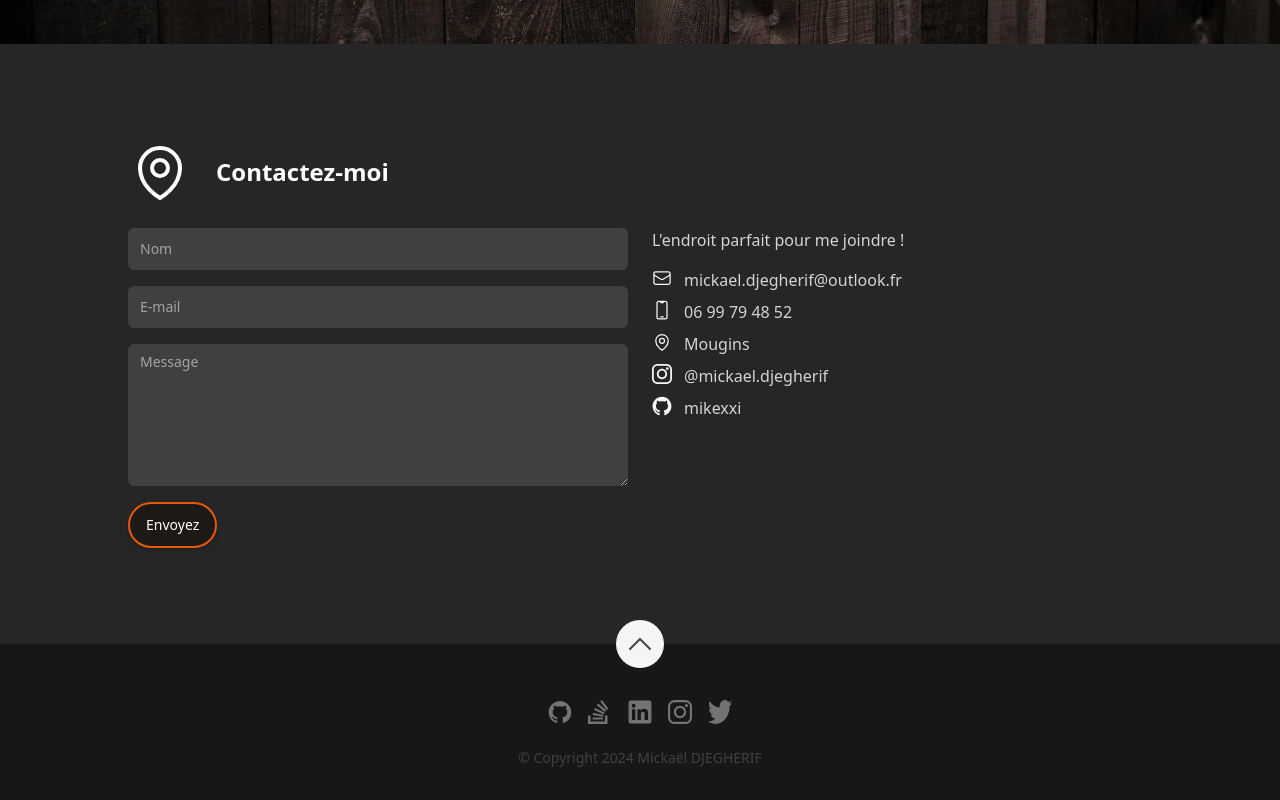
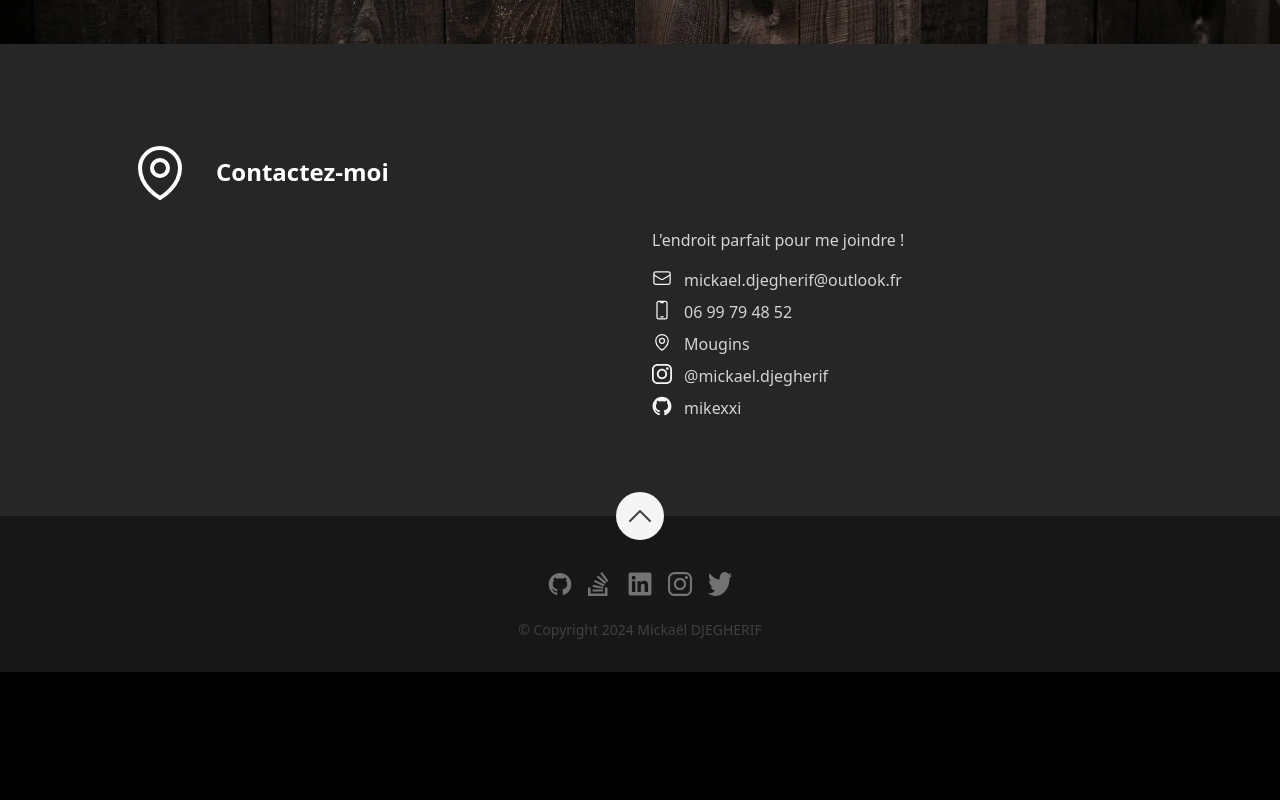
Before and after one commit to MikeXXI/portfolio, a Next.js app: page / in a window 1280 px wide. Shown: the part 2239-3039 px from the top of the page. After the commit the page ends 2911 px from the top, so only its background shows below. Built offline with nearby package versions, Linux system fonts and the light colour scheme.

Commit message:
modif test no contact form

```diff
--- a/src/components/Sections/Contact/index.tsx
+++ b/src/components/Sections/Contact/index.tsx
@@ -10,7 +10,6 @@ import InstagramIcon from '../../Icon/InstagramIcon';
 import LinkedInIcon from '../../Icon/LinkedInIcon';
 import TwitterIcon from '../../Icon/TwitterIcon';
 import Section from '../../Layout/Section';
-import ContactForm from './ContactForm';
 
 const ContactValueMap: Record<ContactType, ContactValue> = {
   [ContactType.Email]: {Icon: EnvelopeIcon, srLabel: 'Email'},
@@ -34,7 +33,6 @@ const Contact: FC = memo(() => {
         </div>
         <div className="grid grid-cols-1 gap-6 md:grid-cols-2">
           <div className="order-2 col-span-1 md:order-1 ">
-            <ContactForm />
           </div>
           <div className="order-1 col-span-1 flex flex-col gap-y-4 md:order-2">
             <p className="prose leading-6 text-neutral-300">{description}</p>
--- a/src/data/data.tsx
+++ b/src/data/data.tsx
@@ -77,12 +77,14 @@ export const heroData: Hero = {
         le cursus de Master 2 Informatique <strong className="text-stone-100">Expert en développement logiciel, mobiel et IoT</strong>.
         Après une expérience de développeur informatique, j'ai constaté mes lacunes et mon envie de développer ce coté managérial. J'ai donc choisi de reprendre l'alternance.
         Toujours à la recherche de nouvelles technologies et de nouveaux projets pour nourrir ma soif de savoir.
-          J'aime particulièrement travailler sur des projets <strong className="text-stone-100">complexes</strong> et me challenger pour sans cesse me <strong className="text-stone-100">dépasser</strong> et me <strong className="text-stone-100">perfectionner</strong>.
+          J'aime particulièrement travailler sur des projets <strong className="text-stone-100">complexes</strong> et me challenger pour sans cesse me
+          <strong className="text-stone-100">dépasser</strong> et me <strong className="text-stone-100">perfectionner</strong>.
       </p>
       <p className="prose-sm text-stone-200 sm:prose-base lg:prose-lg">
           En dehors de l'informatique, je suis également un grand sportif et un passionné <strong className="text-stone-100">d'arts martiaux</strong>.
           Je passe une grande partie de mon temps libre à pratiquer diverses activités sportives.
-          Je considère que la pratique sportive est essentielle pour maintenir un équilibre entre le <strong className="text-stone-100">corps</strong> et <strong className="text-stone-100">l'esprit</strong>, ce qui me permet de rester concentré et motivé dans mes projets.
+          Je considère que la pratique sportive est essentielle pour maintenir un équilibre entre le <strong className="text-stone-100">corps</strong>
+          et <strong className="text-stone-100">l'esprit</strong>, ce qui me permet de rester concentré et motivé dans mes projets.
       </p>
     </>
   ),
@@ -317,7 +319,7 @@ export const experience: TimelineItem[] = [
     title: 'Développeur Full Stack',
     content: (
       <p>
-        Développement interne d'une application Java spring boot / Angular pour la gestion des ressources humaines interne et
+        Développement interne d'une CRM Java spring boot / Angular pour la gestion des ressources humaines interne et
         externe au sein de l'entreprise.
       </p>
     ),
```
Also changed, not shown: 1 other file (tests, documents, lock files or other folders).
